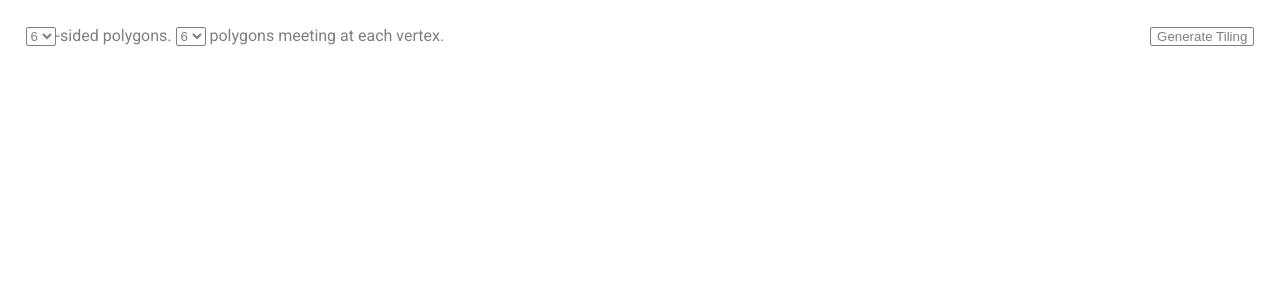
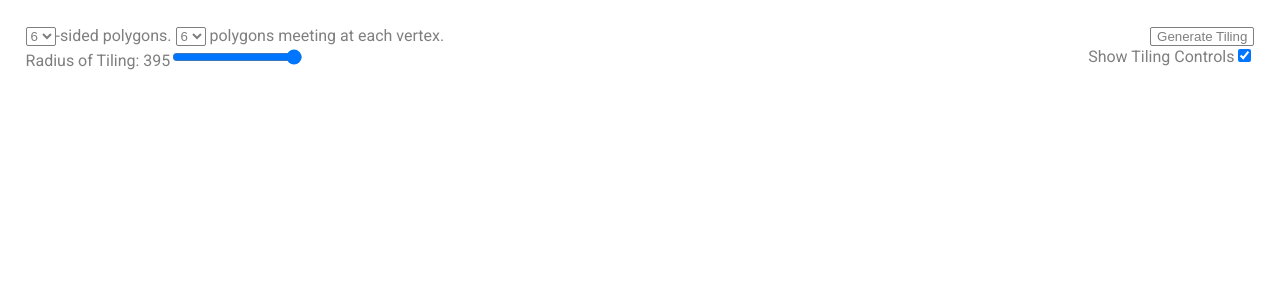
Before and after one commit to looeee/hyperbolic-tiling, a PHP site: page / in a window 1280 px wide. Shown: the top 300 px of the page. Run offline with PHP 8.4, Linux system fonts and the light colour scheme.

Commit message:
added (currently unused) radius slider

```diff
--- a/index.html
+++ b/index.html
@@ -27,6 +27,8 @@
         <option value="6" selected="selected">6</option>
         <option value="8">8</option>
       </select><span> polygons meeting at each vertex.</span>
+      <br>
+      <span>Radius of Tiling: </span><div id="selected-radius"></div><input type="range" id="tiling-radius"  min="50" max="800"/>
     </div>
 
     <div id="right-controls">
@@ -37,10 +39,14 @@
       </div>
 
       <button id="generate-tiling">Generate Tiling</button>
+      <br>
+      <span>Show Tiling Controls</span><input type="checkbox" id="show-controls" checked/>
     </div>
 
 
     <img id="tiling-image"></img>
+
+    <!--<img id="loading" src="./images/hex-loader.gif"></img>-->
   </body>
 
   <script src="scripts/main.js"></script>
--- a/scripts/main.js
+++ b/scripts/main.js
@@ -1364,24 +1364,58 @@ var RegularTesselation = function () {
 
 // * ***********************************************************************
 // *
-// *  PAGE CONTROLLER CLASS
+// *  CONTROLLER CLASS
 // *
 // *************************************************************************
-
 var Controller = function () {
   function Controller() {
     babelHelpers.classCallCheck(this, Controller);
 
+    this.getElements();
+    this.setupControls();
     this.draw = new ThreeJS();
     this.regularHyperbolicTiling();
-    this.saveImageButtons();
   }
 
-  Controller.prototype.regularHyperbolicTiling = function regularHyperbolicTiling() {
+  //any calls to document.querySelector() go here
+
+  Controller.prototype.getElements = function getElements() {
+    this.leftControlsDiv = document.querySelector('#left-controls');
+    this.rightControlsDiv = document.querySelector('#right-controls');
+    this.imageControlsDiv = document.querySelector('#image-controls');
+    this.saveImageBtn = document.querySelector('#save-image');
+    this.downloadImageBtn = document.querySelector('#download-image');
+    this.pValueDropdown = document.querySelector('#p');
+    this.qValueDropdown = document.querySelector('#q');
+    this.generateTilingBtn = document.querySelector('#generate-tiling');
+    this.showControlsCheckbox = document.querySelector('#show-controls');
+    this.imageElem = document.querySelector('#tiling-image');
+    this.radiusSlider = document.querySelector('#tiling-radius');
+    this.radiusValue = document.querySelector('#selected-radius');
+  };
+
+  Controller.prototype.setupControls = function setupControls() {
+    this.saveImageButtons();
+    this.hideControls();
+    this.setupRadiusSlider();
+  };
+
+  Controller.prototype.setupRadiusSlider = function setupRadiusSlider() {
     var _this = this;
 
-    document.querySelector('#generate-tiling').onclick = function () {
-      var spec = _this.tilingSpec();
+    var maxRadius = window.innerWidth < window.innerHeight ? window.innerWidth / 2 - 5 : window.innerHeight / 2 - 5;
+    this.radiusSlider.setAttribute('max', maxRadius);
+    this.radiusValue.innerHTML = this.radiusSlider.value;
+    this.radiusSlider.oninput = function () {
+      _this.radiusValue.innerHTML = _this.radiusSlider.value;
+    };
+  };
+
+  Controller.prototype.regularHyperbolicTiling = function regularHyperbolicTiling() {
+    var _this2 = this;
+
+    this.generateTilingBtn.onclick = function () {
+      var spec = _this2.tilingSpec();
       var regularTesselation = new RegularTesselation(spec);
 
       var t0 = performance.now();
@@ -1389,17 +1423,19 @@ var Controller = function () {
       var t1 = performance.now();
       console.log('generateTiling took ' + (t1 - t0) + ' milliseconds.');
       t0 = performance.now();
-      _this.draw.polygonArray(tiling, spec.textures);
+      _this2.draw.polygonArray(tiling, spec.textures);
       t1 = performance.now();
       console.log('DrawTiling took ' + (t1 - t0) + ' milliseconds.');
+
+      _this2.imageControlsDiv.classList.remove('hide');
     };
   };
 
   Controller.prototype.tilingSpec = function tilingSpec() {
     var spec = {
       wireframe: false,
-      p: document.querySelector('#p').value,
-      q: document.querySelector('#q').value,
+      p: this.pValueDropdown.value,
+      q: this.qValueDropdown.value,
       textures: ['./images/textures/fish-black1.png', './images/textures/fish-white1-flipped.png'],
       edgeAdjacency: [//array of length p
       [1, //edge_0 orientation (-1 = reflection, 1 = rotation)
@@ -1413,13 +1449,21 @@ var Controller = function () {
   };
 
   Controller.prototype.saveImageButtons = function saveImageButtons() {
-    var _this2 = this;
+    var _this3 = this;
 
-    document.querySelector('#save-image').onclick = function () {
-      return _this2.draw.saveImage();
+    this.saveImageBtn.onclick = function () {
+      return _this3.draw.saveImage();
     };
-    document.querySelector('#download-image').onclick = function () {
-      return _this2.draw.downloadImage();
+    this.downloadImageBtn.onclick = function () {
+      return _this3.draw.downloadImage();
+    };
+  };
+
+  Controller.prototype.hideControls = function hideControls() {
+    var _this4 = this;
+
+    this.showControlsCheckbox.onclick = function () {
+      _this4.leftControlsDiv.classList.toggle('hide');
     };
   };
 
--- a/scss/main.scss
+++ b/scss/main.scss
@@ -13,7 +13,12 @@
 	z-index: -1;
 }
 
-
+#loading{
+	position: absolute;
+	top: 25%;
+	left:  25%;
+	z-index: -2;
+}
 
 #title{
 	position: absolute;
@@ -54,7 +59,12 @@
 	left: 2%;
 	width: auto;
 	color: #7F7F7F;
-	text-align: right;
+}
+
+#selected-radius{
+	width: 30px;
+	display: inline;
+	position: relative;
 }
 
 #right-controls{
--- a/styles/main.css
+++ b/styles/main.css
@@ -72,6 +72,12 @@ button:hover {
   margin: auto;
   z-index: -1; }
 
+#loading {
+  position: absolute;
+  top: 25%;
+  left: 25%;
+  z-index: -2; }
+
 #title {
   position: absolute;
   top: 3%;
@@ -106,8 +112,12 @@ button:hover {
   margin-right: 0;
   left: 2%;
   width: auto;
-  color: #7F7F7F;
-  text-align: right; }
+  color: #7F7F7F; }
+
+#selected-radius {
+  width: 30px;
+  display: inline;
+  position: relative; }
 
 #right-controls {
   position: absolute;
```
Also changed, not shown: es2015/controller.js (+49 -10 lines), images/hex-loader.gif (added), images/loading1.gif (added).
